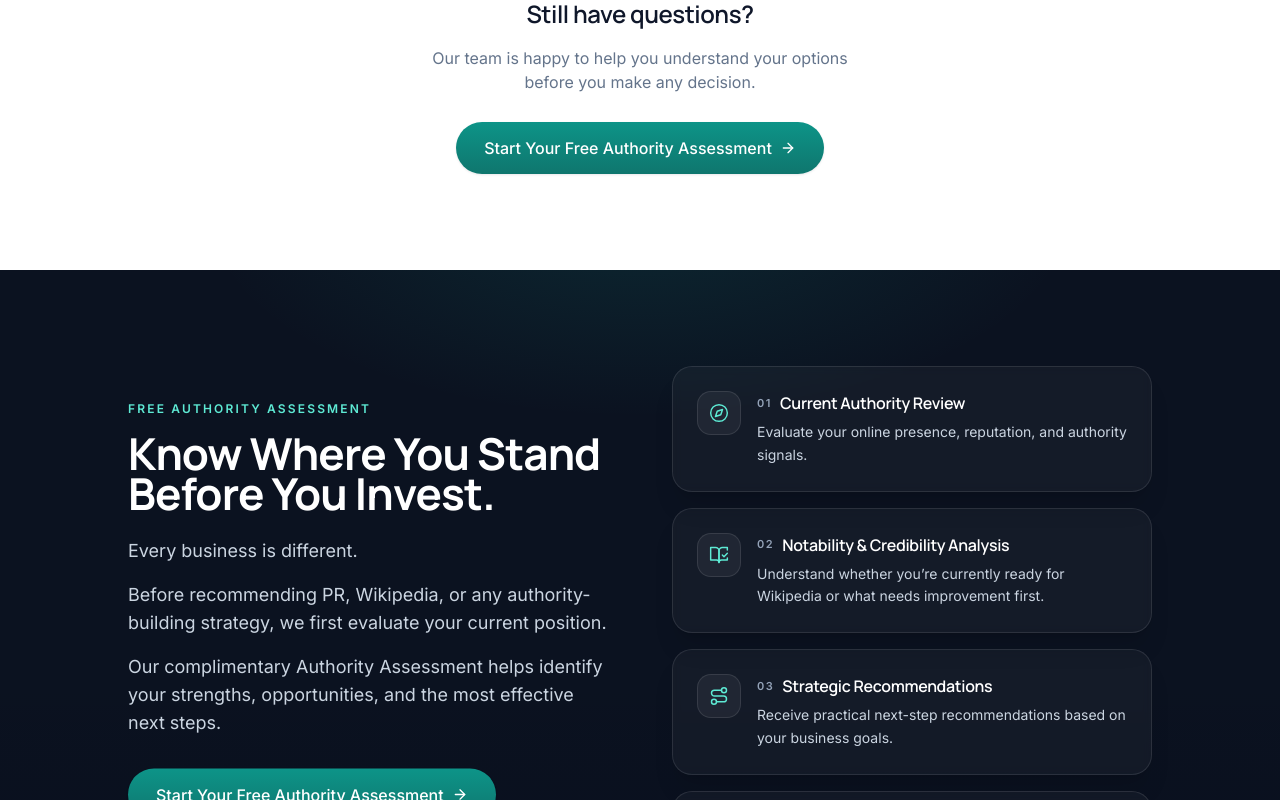
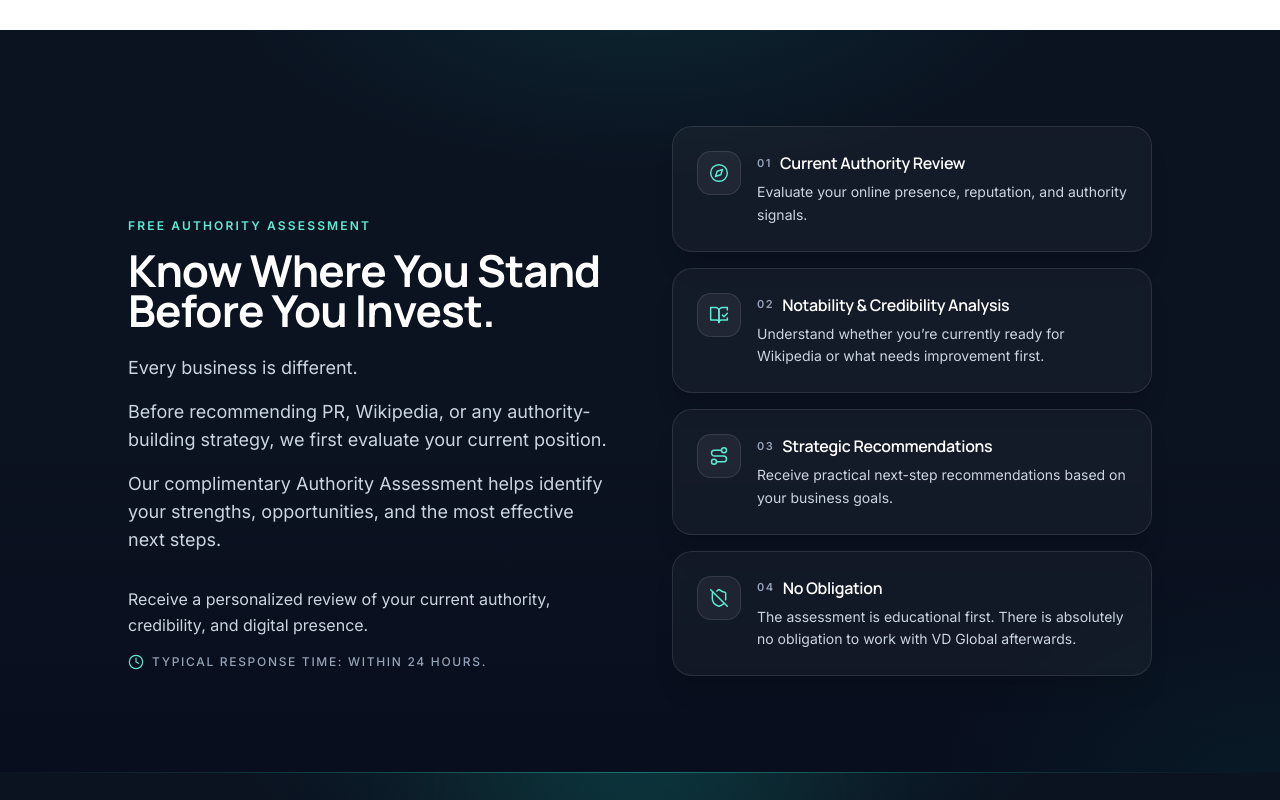
Before and after one commit to Asad-virustech/VD-global, a React (Vite) app: page / in a window 1280 px wide. Shown: the part 10020-10820 px from the top of the page. Built offline with nearby package versions, Linux system fonts and the light colour scheme.

Commit message:
CTA update

```diff
--- a/src/components/sections/Assessment.tsx
+++ b/src/components/sections/Assessment.tsx
@@ -1,17 +1,9 @@
 import { motion } from 'framer-motion';
 import type { Variants } from 'framer-motion';
 import type { LucideIcon } from 'lucide-react';
-import {
-  Compass,
-  BookOpenCheck,
-  Route,
-  ShieldOff,
-  ArrowRight,
-  Clock,
-} from 'lucide-react';
+import { Compass, BookOpenCheck, Route, ShieldOff, Clock } from 'lucide-react';
 import { Section } from '../ui/Section';
 import { Container } from '../ui/Container';
-import { Button } from '../ui/Button';
 
 type Feature = {
   icon: LucideIcon;
@@ -134,15 +126,11 @@ export function Assessment() {
               transition={{ duration: 0.55, ease: 'easeOut' as const, delay: 0.18 }}
               className="mt-8"
             >
-              <Button as="link" to="/assessment" size="lg" variant="primary">
-                Start Your Free Authority Assessment
-                <ArrowRight className="h-4 w-4" />
-              </Button>
-              <p className="mt-4 max-w-md text-sm leading-relaxed text-ink-300">
+              <p className="max-w-md text-base leading-relaxed text-ink-300">
                 Receive a personalized review of your current authority, credibility, and digital
                 presence.
               </p>
-              <p className="mt-3 inline-flex items-center gap-2 text-xs font-medium uppercase tracking-[0.14em] text-ink-400">
+              <p className="mt-4 inline-flex items-center gap-2 text-xs font-medium uppercase tracking-[0.14em] text-ink-400">
                 <Clock className="h-4 w-4 text-teal-300" strokeWidth={1.75} />
                 Typical response time: Within 24 hours.
               </p>
--- a/src/components/sections/Faq.tsx
+++ b/src/components/sections/Faq.tsx
@@ -1,9 +1,6 @@
-import { motion } from 'framer-motion';
-import { ArrowRight } from 'lucide-react';
 import { Section } from '../ui/Section';
 import { Container } from '../ui/Container';
 import { SectionHeading } from '../ui/SectionHeading';
-import { Button } from '../ui/Button';
 import { FaqAccordion } from '../ui/FaqAccordion';
 import type { FaqItem } from '../ui/FaqAccordion';
 
@@ -40,12 +37,6 @@ const FAQS: FaqItem[] = [
   },
 ];
 
-const BOTTOM_NOTE = {
-  title: 'Still have questions?',
-  body: 'Our team is happy to help you understand your options before you make any decision.',
-  button: 'Start Your Free Authority Assessment',
-};
-
 export function Faq() {
   return (
     <Section className="bg-white bg-aurora">
@@ -59,25 +50,6 @@ export function Faq() {
         />
 
         <FaqAccordion items={FAQS} />
-
-        <motion.div
-          initial={{ opacity: 0, y: 16 }}
-          whileInView={{ opacity: 1, y: 0 }}
-          viewport={{ once: true, margin: '-80px' }}
-          transition={{ duration: 0.55, ease: 'easeOut' as const, delay: 0.1 }}
-          className="mt-14 flex flex-col items-center text-center sm:mt-16"
-        >
-          <h3 className="text-xl font-semibold text-ink-900 sm:text-2xl">{BOTTOM_NOTE.title}</h3>
-          <p className="mt-4 max-w-md text-sm leading-relaxed text-ink-500 sm:text-base">
-            {BOTTOM_NOTE.body}
-          </p>
-          <div className="mt-7">
-            <Button as="link" to="/assessment" size="lg" variant="primary">
-              {BOTTOM_NOTE.button}
-              <ArrowRight className="h-4 w-4" />
-            </Button>
-          </div>
-        </motion.div>
       </Container>
     </Section>
   );
```
